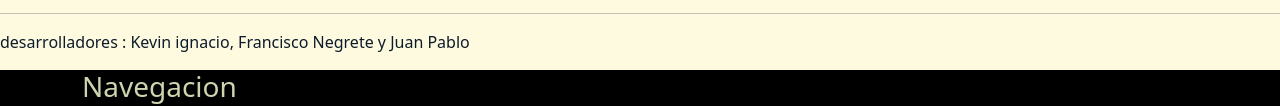
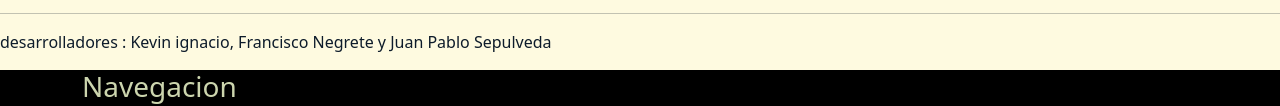
Before and after one commit to jp6429/Proyecto-Web, a plain HTML site: page nosotros.html in a window 1280 px wide. Shown: the part 857-963 px from the top of the page. Drawn offline with nearby package versions, Linux system fonts and the light colour scheme.

Commit message:
Update nosotros.html

```diff
--- a/nosotros.html
+++ b/nosotros.html
@@ -52,7 +52,7 @@
       </div>
       <button onclick="obtenerClima()">Obtener Clima</button>
       <hr>
-      <p>desarrolladores : Kevin ignacio, Francisco Negrete y Juan Pablo</p>
+      <p>desarrolladores : Kevin ignacio, Francisco Negrete y Juan Pablo Sepulveda</p>
       <footer>
         <div class="container">
           <div class="row">
```
